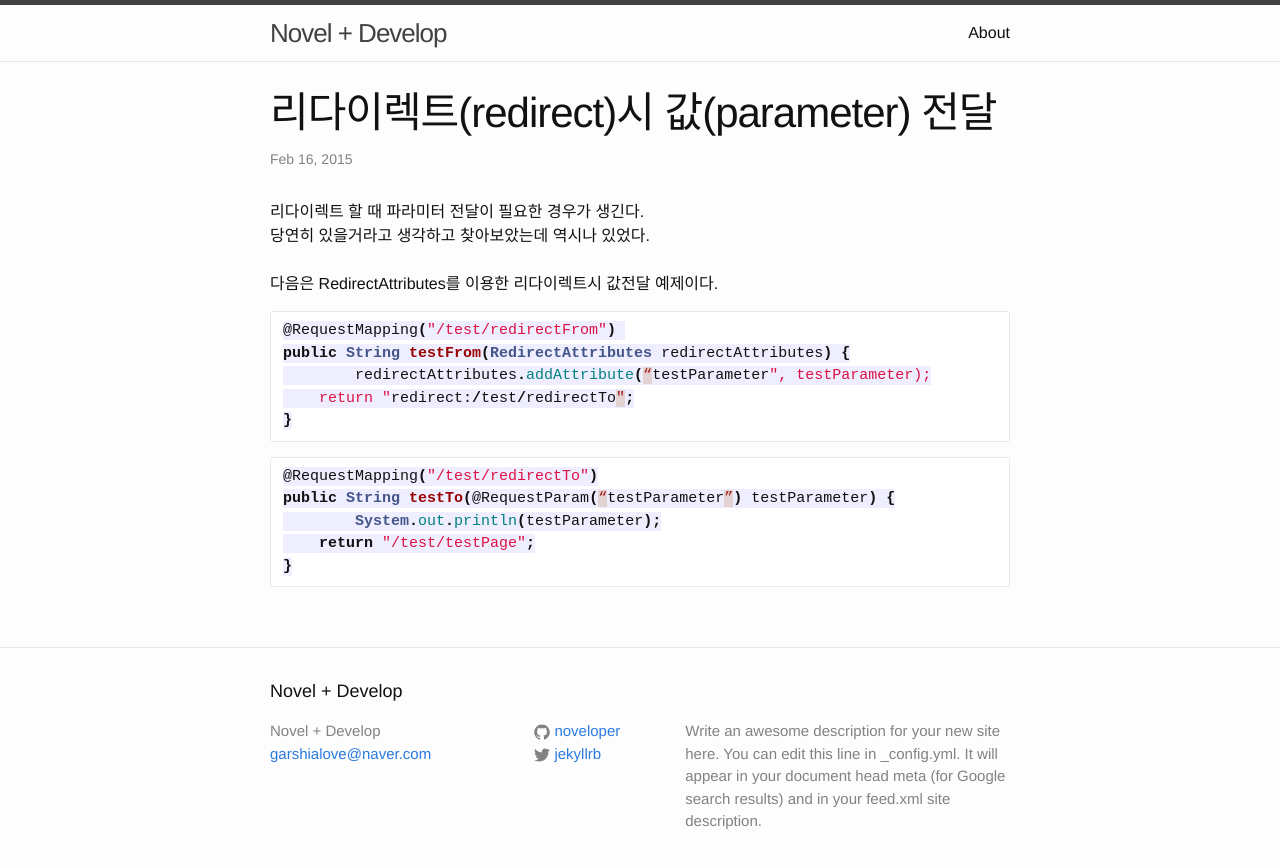
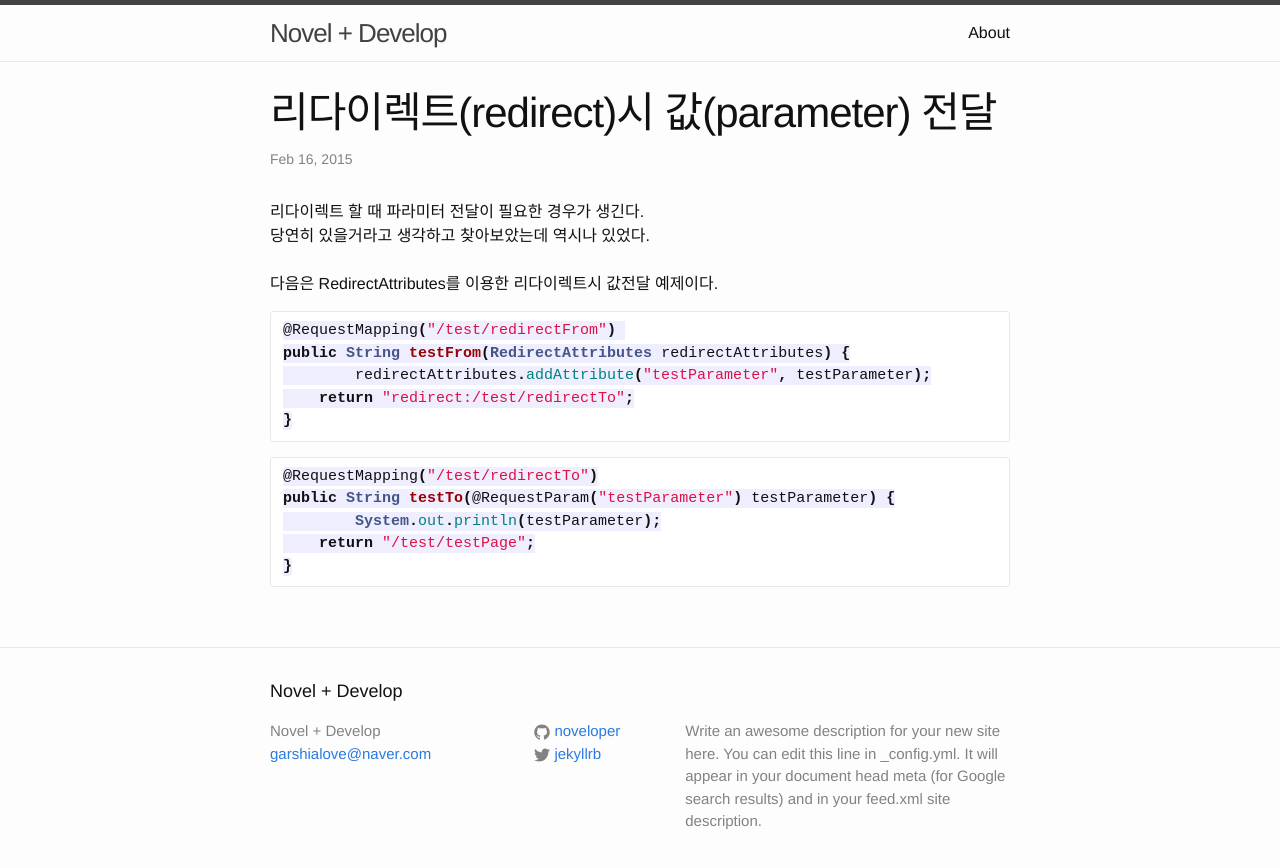
Before and after one commit to sungbine/blog, a Jekyll site: the page built from _posts/2015-02-16-how-transport-parateter-when-redirect.markdown, in a window 1280 px wide. Shown: the top 868 px of the page. Built offline with Jekyll 4.4.1, drawn with Linux system fonts in a browser that asks for light colours; Markdown is read by kramdown in place of the engine named in the settings.

````diff
--- a/_posts/2015-02-16-how-transport-parateter-when-redirect.markdown
+++ b/_posts/2015-02-16-how-transport-parateter-when-redirect.markdown
@@ -12,13 +12,13 @@ categories: Spring
 ```java
 @RequestMapping("/test/redirectFrom")
 public String testFrom(RedirectAttributes redirectAttributes) {
-        redirectAttributes.addAttribute(“testParameter", testParameter);
+        redirectAttributes.addAttribute("testParameter", testParameter);
     return "redirect:/test/redirectTo";
 }
 ```
 ```java
 @RequestMapping("/test/redirectTo")
-public String testTo(@RequestParam(“testParameter”) testParameter) {
+public String testTo(@RequestParam("testParameter") testParameter) {
         System.out.println(testParameter);
     return "/test/testPage";
 }
````
